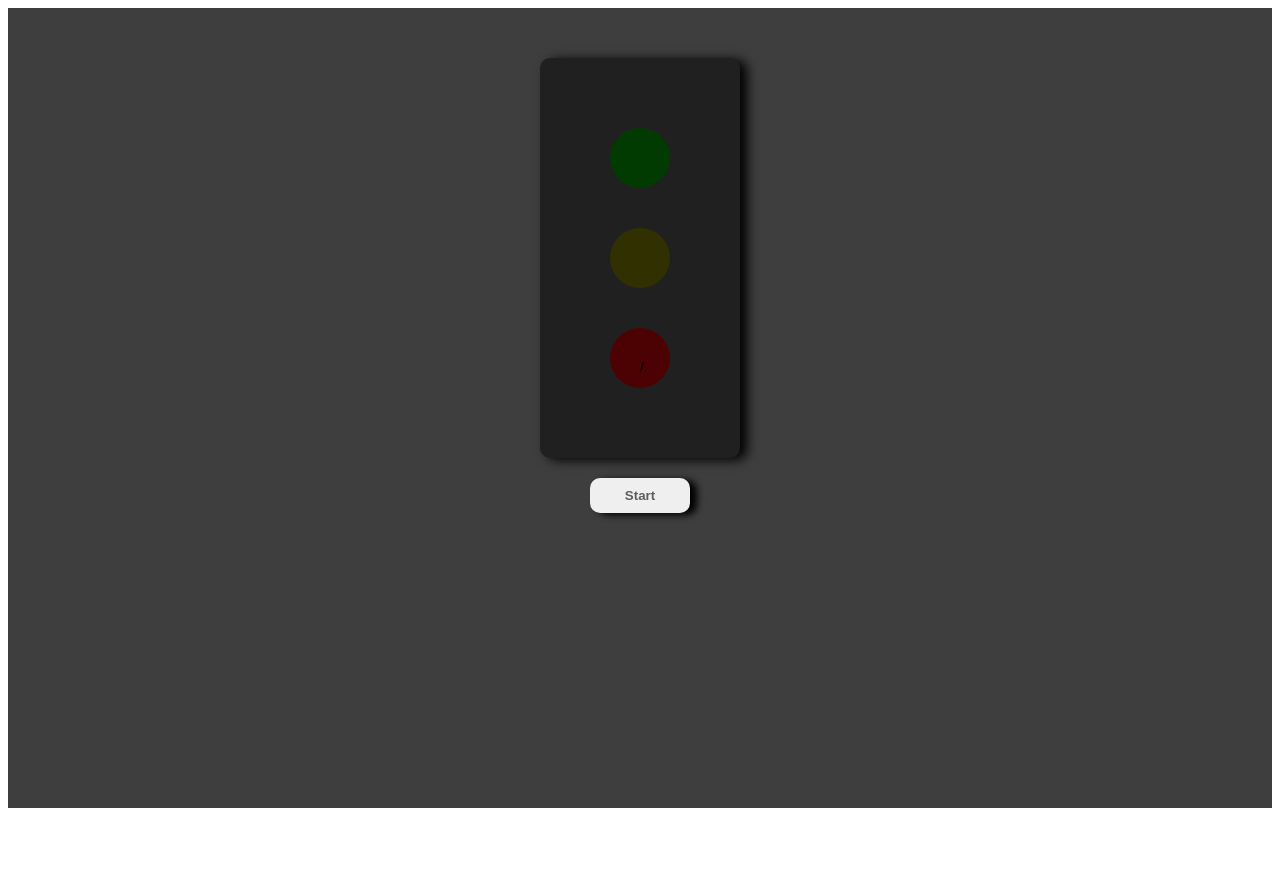
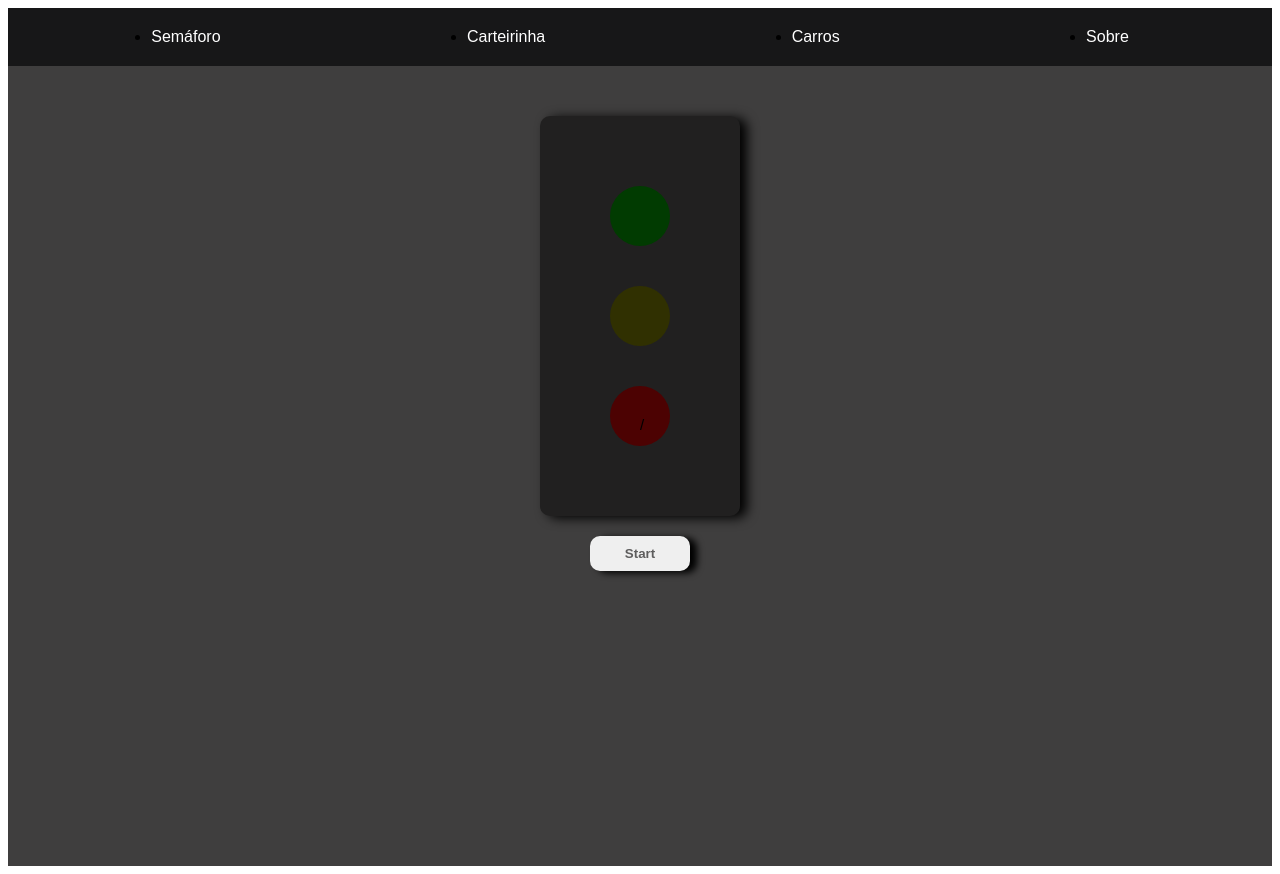
Before and after one commit to andmaia/rm96030, a React (Create React App) app: page / in a window 1280 px wide. Before the commit the page ends 816 px from the top, so only its background shows below. Built offline with nearby package versions, Linux system fonts and the light colour scheme.

Commit message:
Terminado menu e sua estilização

```diff
--- a/src/App.jsx
+++ b/src/App.jsx
@@ -2,16 +2,18 @@ import React from "react";
 import {BrowserRouter,Routes,Route} from 'react-router-dom'
 import Semaforo from "./Components/Semaforo/Semaforo";
 import Carteirinha from "./Components/Carteirinha/Carteirinha";
-
+import Menu from "./Components/Menu/Menu";
 export default function App(){
     return(
+        <>
 
         <BrowserRouter>
+        <Menu/>
             <Routes>
                 <Route path="/" element={<Semaforo/>}> </Route>
                 <Route path="/carteirinha" element={<Carteirinha/>}></Route>
             </Routes>
         </BrowserRouter>
-
+        </>
     )
 }
--- a/src/Components/Menu/Menu.css
+++ b/src/Components/Menu/Menu.css
@@ -0,0 +1,14 @@
+.fatherMenu{
+    background-color:#171718 ;
+    margin: 0;
+    width: 100%;
+    height: 100%;
+
+}
+
+.fatherMenu ul{
+    display: flex;
+    justify-content: space-around;
+    padding: 20px;
+    margin: 0;
+}
--- a/src/Components/Menu/Menu.jsx
+++ b/src/Components/Menu/Menu.jsx
@@ -4,4 +4,14 @@ import './Menu.css'
 
 export default function Menu(){
 
+    return(
+        <header className="fatherMenu">
+            <ul>
+                <li><Link to='/' style={{color:'white',textDecoration:'none'}}>Semáforo</Link></li>
+                <li><Link to='/carteirinha' style={{color:'white',textDecoration:'none'}}>Carteirinha</Link></li>
+                <li><Link to='/carros' style={{color:'white',textDecoration:'none'}}>Carros</Link></li>
+                <li><Link to='/sobre' style={{color:'white',textDecoration:'none'}}>Sobre</Link></li>
+            </ul>
+        </header>
+    )
 }
```
